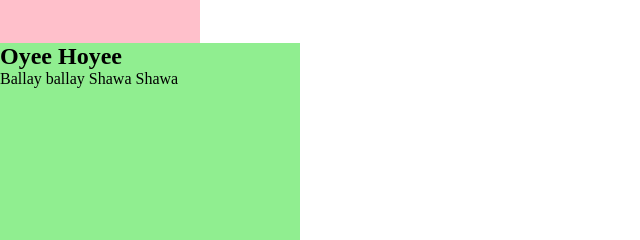
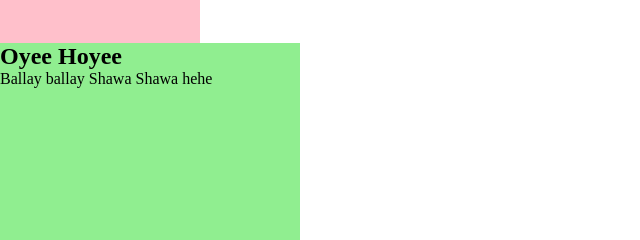
Before and after one commit to munsifkhandev/WebDevCourse, a plain HTML site: page CSS/basics/setup/index.html in a window 1280 px wide. Shown: the part 394-634 px from the top of the page, 0-640 px from the left. Drawn offline with Linux system fonts and the light colour scheme.

Commit message:
Setting up CSS with HTML

```diff
--- a/CSS/basics/setup/index.html
+++ b/CSS/basics/setup/index.html
@@ -16,7 +16,7 @@
     </div>
     <div class="three">
       <h2>Oyee Hoyee</h2>
-      <p>Ballay ballay Shawa Shawa</p>
+      <p>Ballay ballay Shawa Shawa hehe</p>
     </div>
   </body>
 </html>
```
